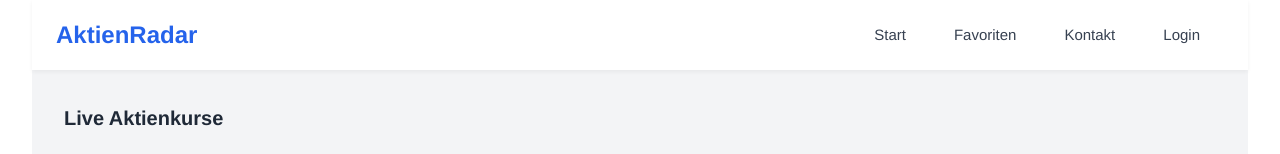
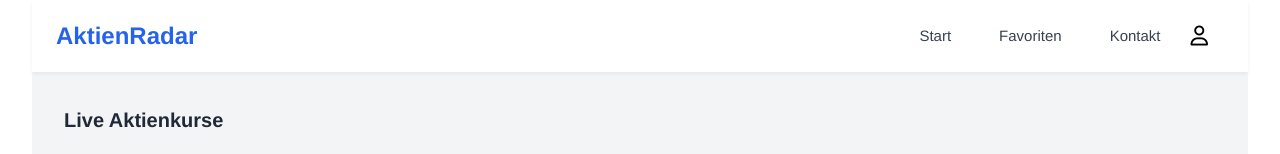
Before and after one commit to FD-Outside/web-eng-2-vue-fronted, a Vue app: page / in a window 1280 px wide. Shown: the top 154 px of the page. Built offline with nearby package versions, Linux system fonts and the light colour scheme.

Commit message:
feat: finished login-system

```diff
--- a/src/App.vue
+++ b/src/App.vue
@@ -1,12 +1,12 @@
 <script setup lang="ts">
 import { RouterLink, RouterView } from 'vue-router'
-import headerComponent from './components/HeaderComponent.vue';
+import headerComponent from './components/headerComponent.vue';
 </script>
 
 <template>
   <div class="app">
     <headerComponent></headerComponent>
-    <router-view></router-view>
+    <router-view/>
   </div>
 </template>
 
--- a/src/components/headerComponent.vue
+++ b/src/components/headerComponent.vue
@@ -3,16 +3,32 @@
     <link rel="stylesheet" href="https://cdnjs.cloudflare.com/ajax/libs/font-awesome/6.7.2/css/all.min.css" />
     <div class="header-container">
       <h1 class="logo">AktienRadar</h1>
-      <nav class="nav-links">
-        <button id="menu-close-button" class="logo-button">
+      <nav ref="navRef">
+        <button id="menu-close-button" class="logo-button" @click="closeMenu">
           <font-awesome-icon icon="fa-solid fa-times" />
         </button>
-        <router-link to="/" @click="closeMenu">Start</router-link>
-        <router-link to="/favorites" @click="closeMenu">Favoriten</router-link>
-        <router-link to="/contact" @click="closeMenu">Kontakt</router-link>
-        <router-link to="/login" @click="closeMenu">Login</router-link>
+        <div class="nav-links">
+          <router-link to="/" @click="closeMenu">Start</router-link>
+          <router-link to="/favorites" @click="closeMenu">Favoriten</router-link>
+          <router-link to="/contact" @click="closeMenu">Kontakt</router-link>
+          <div class="user-button-container">
+            <button class="user-button" @click="toggleDropdown">
+              <template v-if="token && userInitials">
+                <div class="user-initials">{{ userInitials }}</div>
+              </template>
+              <template v-else>
+                <i class="fa-solid fa-user"></i>
+              </template>
+            </button>
+            <div v-if="dropdownVisible" class="dropdown">
+              <button class="dropdown-item" @click.stop="logout">
+                <font-awesome-icon icon="fa-solid fa-right-from-bracket" /> Abmelden
+              </button>
+            </div>
+          </div>
+        </div>
       </nav>
-      <button id="menu-open-button" class="logo-button">
+      <button id="menu-open-button" class="logo-button" @click="openMenu">
         <font-awesome-icon icon="fa-solid fa-bars" />
       </button>
     </div>
@@ -20,35 +36,63 @@
 </template>
 
 <script lang="ts">
-import { onMounted } from 'vue';
+import { computed, ref } from 'vue';
+import { useRouter } from 'vue-router';
+import { useUserStore } from '@/stores/useUserStore';
+
 
 export default {
   setup() {
+    const router = useRouter()
+    const userStore = useUserStore();
+    const dropdownVisible = ref(false);
+
+    const navRef = ref<HTMLElement | null>(null);
+
     const closeMenu = () => {
-      const nav = document.querySelector('nav') as HTMLElement | null;
-      if (nav) {
-        nav.classList.remove('show-mobile-menu');
+      if (navRef.value) {
+        navRef.value.classList.remove('show-mobile-menu');
       }
     };
 
-    onMounted(() => {
-      const menuOpenButton = document.querySelector('#menu-open-button') as HTMLButtonElement | null;
-      const menuCloseButton = document.querySelector('#menu-close-button') as HTMLButtonElement | null;
-      const nav = document.querySelector('nav') as HTMLElement | null;
+    const openMenu = () => {
+      if (navRef.value) {
+        navRef.value.classList.add('show-mobile-menu');
+      }
+    };
 
-      if (menuOpenButton && menuCloseButton && nav) {
-        menuOpenButton.addEventListener('click', () => {
-          nav.classList.toggle('show-mobile-menu');
-        });
-
-        menuCloseButton.addEventListener('click', () => {
-          menuOpenButton.click();
-        });
-      }
+    router.afterEach(() => {
+      closeMenu();
     });
 
+    const userInitials = computed(() => {
+      if (!userStore.email) return ''
+      return userStore.email.slice(0, 2).toUpperCase()
+    })
+
+    function toggleDropdown() {
+      if (userStore.token) {
+        dropdownVisible.value = !dropdownVisible.value
+      } else {
+        router.push('/login')
+      }
+    }
+
+    function logout() {
+      userStore.clearUserData();
+      dropdownVisible.value = false;
+      router.push('/login');
+    }
+
     return {
+      token: userStore.token,
+      userInitials,
+      dropdownVisible,
+      navRef,
       closeMenu,
+      openMenu,
+      toggleDropdown,
+      logout,
     }
   },
 };
@@ -75,6 +119,10 @@ export default {
   color: #2563eb;
 }
 
+.nav-links {
+  display: flex;
+}
+
 .nav-links a {
   color: #374151;
   padding-top: 0.5rem;
@@ -89,6 +137,65 @@ export default {
   color: white;
   background-color: #2563eb;
   border-radius: 1rem;
+}
+
+.user-button-container {
+  position: relative;
+  display: flex;
+  align-items: center;
+}
+
+.user-button {
+  background: none;
+  border: none;
+  cursor: pointer;
+  font-size: 1.25rem;
+  display: flex;
+  align-items: center;
+  justify-content: center;
+  padding-right: 1rem;
+}
+
+.user-initials {
+  background-color: #4b5563;
+  color: white;
+  font-weight: bold;
+  padding: 0.5rem;
+  border-radius: 50%;
+  width: 2.5rem;
+  height: 2.5rem;
+  text-align: center;
+  line-height: 1.5rem;
+  display: flex;
+  align-items: center;
+  justify-content: center;
+}
+
+.dropdown {
+  position: absolute;
+  right: 0;
+  top: 100%;
+  margin-top: 0.5rem;
+  background: white;
+  border: 1px solid #d1d5db;
+  border-radius: 0.375rem;
+  box-shadow: 0 2px 8px rgba(0, 0, 0, 0.15);
+  z-index: 10;
+}
+
+.dropdown-item {
+  background: none;
+  border: none;
+  padding: 0.75rem 1rem;
+  width: 100%;
+  text-align: left;
+  cursor: pointer;
+  font-size: 0.95rem;
+  color: #1f2937;
+}
+
+.dropdown-item:hover {
+  background-color: #f3f4f6;
 }
 
 .header-container :where(#menu-close-button, #menu-open-button) {
@@ -117,6 +224,17 @@ export default {
     transition: left 0.3s ease;
   }
 
+  .nav-links {
+    flex-direction: column;
+    align-items: center;
+  }
+
+  .nav-links a {
+    display: block;
+    margin: 1rem 0;
+    font-size: 1.5rem;
+  }
+
   nav a {
     color: black;
     display: block;
@@ -142,5 +260,9 @@ export default {
     color: black;
     font-size: 32px;
   }
+
+  .user-button {
+    margin-top: 1rem;
+  }
 }
 </style>
--- /dev/null
+++ b/src/stores/useUserStore.ts
@@ -0,0 +1,28 @@
+import { defineStore } from 'pinia';
+import { ref } from 'vue';
+
+export const useUserStore = defineStore('user', () => {
+  const token = ref(localStorage.getItem('token'));
+  const email = ref(localStorage.getItem('userEmail'));
+
+  const updateUserData = (newToken: string, newEmail: string) => {
+    token.value = newToken;
+    email.value = newEmail;
+    localStorage.setItem('token', newToken);
+    localStorage.setItem('userEmail', newEmail);
+  };
+
+  const clearUserData = () => {
+    token.value = null;
+    email.value = null;
+    localStorage.removeItem('token');
+    localStorage.removeItem('userEmail');
+  };
+
+  return {
+    token,
+    email,
+    updateUserData,
+    clearUserData,
+  };
+});
--- a/src/views/LoginView.vue
+++ b/src/views/LoginView.vue
@@ -22,14 +22,38 @@
 
 <script setup>
 import { ref } from 'vue';
+import { apiInstance, setToken } from '../utils/wretch'
+import { useRouter } from 'vue-router'
+import { useUserStore } from '@/stores/useUserStore';
+
+const router = useRouter();
+const userStore = useUserStore();
 
 const email = ref('');
 const password = ref('');
+const error = ref('');
 
-function handleLogin() {
-    // Hier könnte später eine Authentifizierung eingebaut werden
-    console.log('Login mit:', email.value, password.value);
-    alert('Login-Versuch gestartet!');
+async function handleLogin() {
+    error.value = '';
+    console.log('Login:', email.value, password.value);
+
+    try {
+        const response = await apiInstance.url("/auth/login").post({
+            "username": email.value,
+            "password": password.value
+        }).json();
+
+        setToken(response.token);
+
+        userStore.updateUserData(response.token, email.value);
+
+        router.push('/');
+
+        console.log('Login erfolgreich:', response.token);
+    } catch (e) {
+        error.value = 'Login fehlgeschlagen. Überprüfe deine Eingaben.';
+        console.error('Fehler beim Login:', e);
+    }
 }
 </script>
 
--- a/src/views/RegisterView.vue
+++ b/src/views/RegisterView.vue
@@ -24,6 +24,9 @@
 <script setup>
 import { ref } from 'vue';
 import { apiInstance, setToken } from '../utils/wretch'
+import { useRouter } from 'vue-router'
+
+const router = useRouter()
 
 const email = ref('');
 const password = ref('');
@@ -39,18 +42,22 @@ async function handleRegister() {
     error.value = '';
     console.log('Registrierung:', email.value, password.value);
     try {
-        const repsonse = await apiInstance.url("/auth/signup").post({
+        const response = await apiInstance.url("/auth/signup").post({
             "username": email.value,
             "password": password.value
         }).json()
+
+        localStorage.setItem('token', response.token);
+        localStorage.setItem("userEmail", email.value);
+        setToken(response.token)
+
+        router.push('/');
+
+        console.log(response)
     } catch (e) {
         error.value = e.message
         return
     }
-    setToken(repsonse.token)
-
-    //localStorage.setItem("username", repsonse.user.username)
-    console.log(repsonse)
 }
 </script>
 
```
